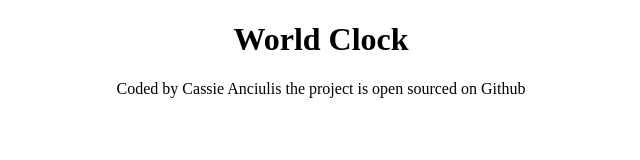
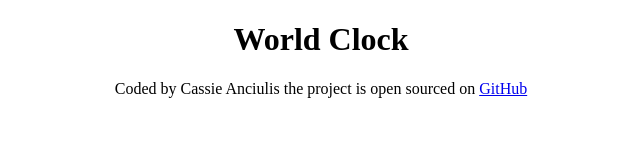
Before and after one commit to SithPrincess/World-Clock, a plain HTML site: page index.html in a window 1280 px wide. Shown: the full height of the page, 319-959 px from the left. Drawn offline with Linux system fonts and the light colour scheme.

Commit message:
Updated Project Link

```diff
--- a/index.html
+++ b/index.html
@@ -1,16 +1,19 @@
 <!DOCTYPE html>
 <html lang="en">
-<head>
-    <meta charset="UTF-8">
-    <meta name="viewport" content="width=device-width, initial-scale=1.0">
-    <link rel="stylesheet" href="css/design.css">
+  <head>
+    <meta charset="UTF-8" />
+    <meta name="viewport" content="width=device-width, initial-scale=1.0" />
+    <link rel="stylesheet" href="css/design.css" />
     <title>Cassie's World Clock</title>
-
-</head>
-<body>
+  </head>
+  <body>
     <h1>World Clock</h1>
-
-</body>
-<script src="javascript/index.js"></script>
-<footer>Coded by Cassie Anciulis the project is open sourced on Github</footer>
+  </body>
+  <script src="javascript/index.js"></script>
+  <footer>
+    Coded by Cassie Anciulis the project is open sourced on
+    <a href="https://github.com/SithPrincess/World-Clock.git" target="_blank"
+      >GitHub</a
+    >
+  </footer>
 </html>
```
